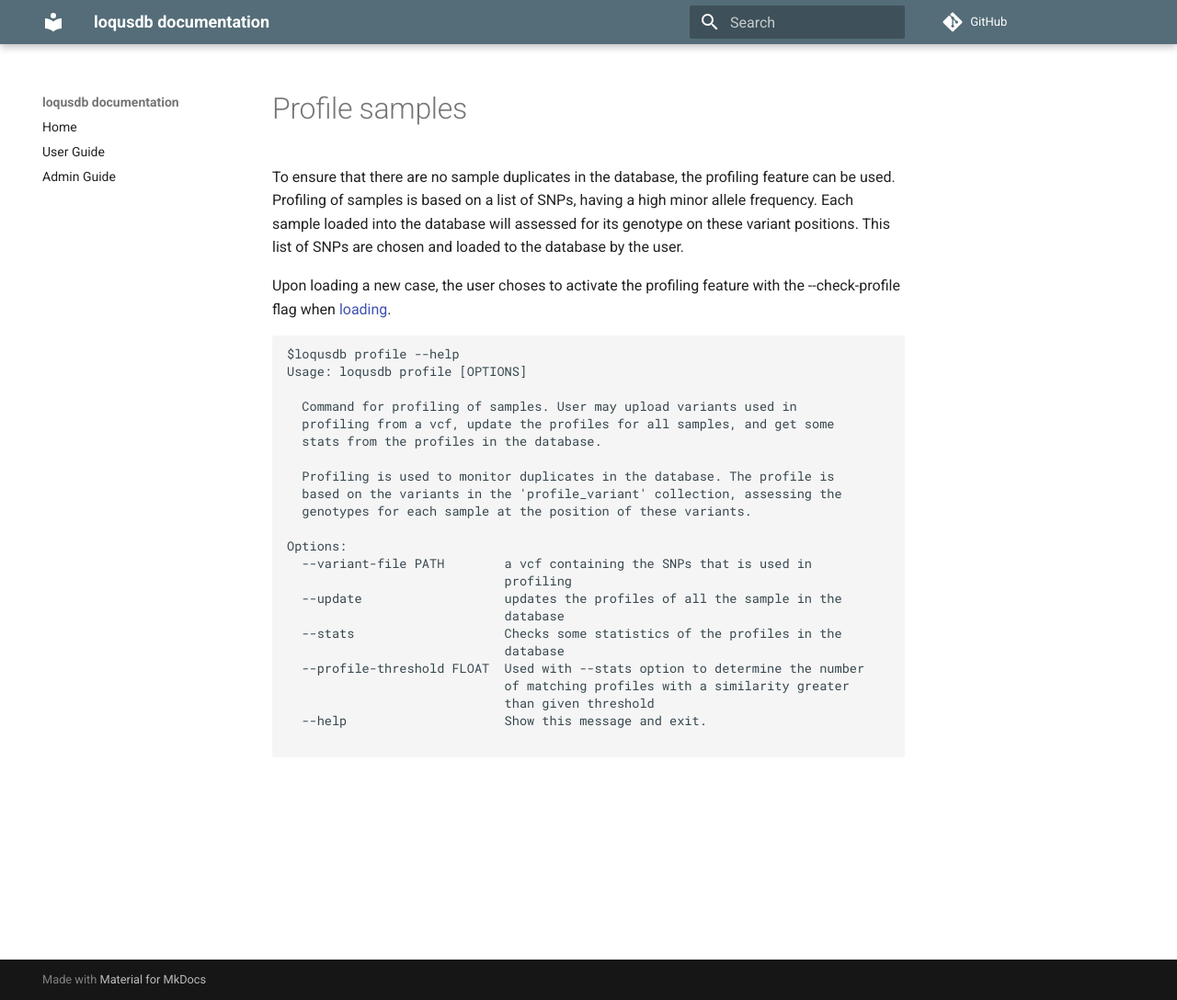
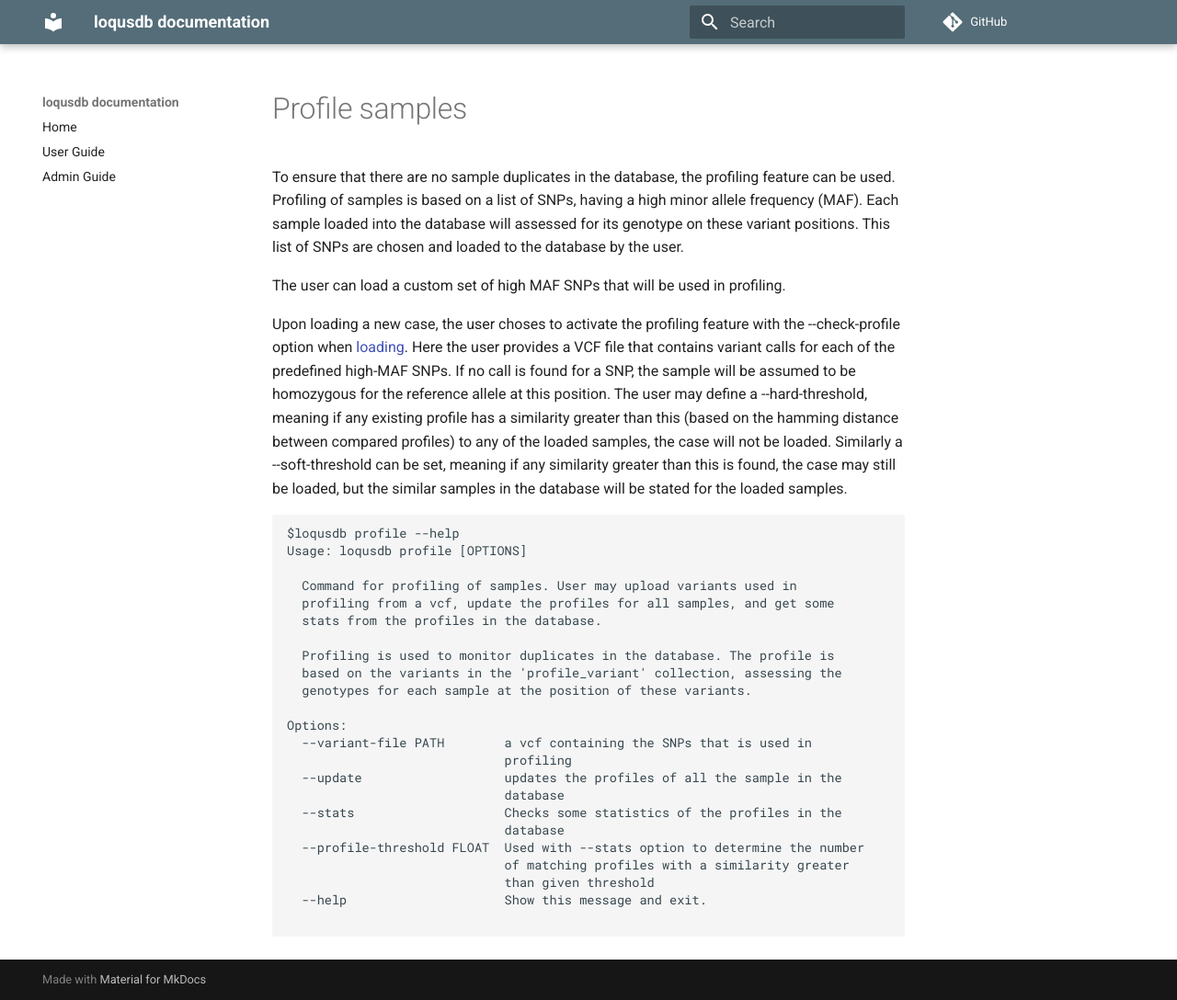
Before and after one commit to Clinical-Genomics/loqusdb, an MkDocs documentation site: the page built from docs/user-guide/profiling.md, in a window 1280 px wide and 1088 px high. Shown: the whole window at 92% size. Built offline with MkDocs 1.6.1 and Material for MkDocs 9.7.7, drawn with Linux system fonts in a browser that asks for light colours; comment, search, counter and statistics services are not loaded.

Commit message:
Added to CANGELOG.md and documentation

````diff
--- a/docs/user-guide/profiling.md
+++ b/docs/user-guide/profiling.md
@@ -2,12 +2,25 @@
 
 To ensure that there are no sample duplicates in the database, the profiling
 feature can be used. Profiling of samples is based on a list of SNPs,
-having a high minor allele frequency. Each sample loaded into the database will
+having a high minor allele frequency (MAF). Each sample loaded into the database will
 assessed for its genotype on these variant positions. This list of SNPs are chosen
 and loaded to the database by the user.
 
+The user can load a custom set of high MAF SNPs that will be used in
+profiling.
+
 Upon loading a new case, the user choses to activate the profiling feature
-with the --check-profile flag when [loading](./loading.md).
+with the --check-profile option when [loading](./loading.md). Here the user
+provides a VCF file that contains variant calls for each of the predefined
+high-MAF SNPs. If no call is found for a SNP, the sample will be assumed to
+be homozygous for the reference allele at this position. The user may define
+a --hard-threshold, meaning if any existing profile has a similarity greater
+than this (based on the hamming distance between compared profiles) to any of
+the loaded samples, the case will not be loaded. Similarly a --soft-threshold
+can be set, meaning if any similarity greater than this is found, the case may
+still be loaded, but the similar samples in the database will be stated for the
+loaded samples.
+
 
 ```
 $loqusdb profile --help
````
Also changed, not shown: CHANGELOG.md (+9 -0 lines), docs/README.md (+7 -0 lines).
